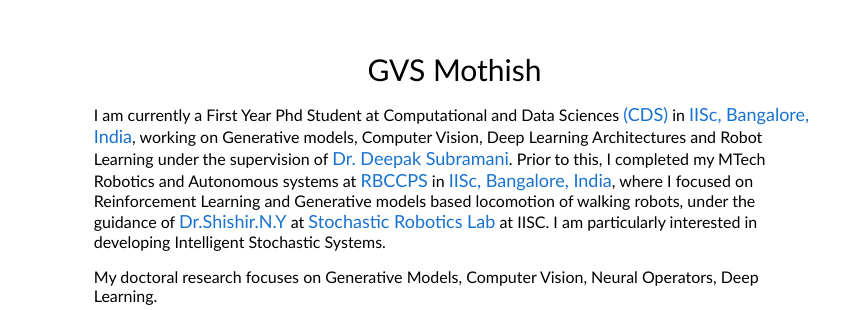
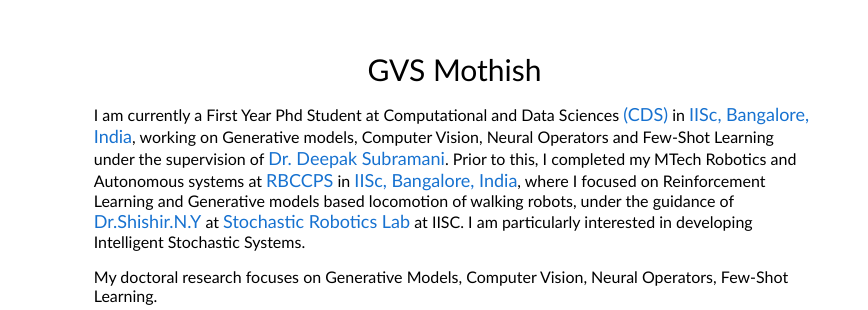
Before and after one commit to gvsmothish/gvsmothish.github.io, a plain HTML site: page index.html in a window 1280 px wide. Shown: the top 310 px of the page, 0-868 px from the left. Drawn offline with Linux system fonts and the light colour scheme.

Commit message:
website_upd_29jun

```diff
--- a/index.html
+++ b/index.html
@@ -20,12 +20,12 @@
               <p style="text-align:center">
                 <name style="font-size: 30px;" >GVS Mothish</name>
               </p>
-              <p style="font-size: 16px;">I am currently a First Year Phd Student at Computational and Data Sciences <a  style="font-size: 18px;" href="https://cds.iisc.ac.in/">(CDS)</a> in <a style="font-size: 18px;" href="https://iisc.ac.in/">IISc, Bangalore, India</a>, working on Generative models, Computer Vision, Deep Learning Architectures and Robot Learning under the supervision of <a  style="font-size: 18px;" href="https://cds.iisc.ac.in/faculty/deepakns/">Dr. Deepak Subramani</a>. Prior to this, I completed my MTech Robotics and Autonomous systems at <a  style="font-size: 18px;" href="https://cps.iisc.ac.in/">RBCCPS</a> in <a style="font-size: 18px;" href="https://iisc.ac.in/">IISc, Bangalore, India</a>, where I focused on  Reinforcement Learning and Generative models based locomotion of walking robots, under the guidance of <a style="font-size: 18px;" href="https://www.shishirny.com/">Dr.Shishir.N.Y</a> at   <a style="font-size: 18px;" href="https://www.stochlab.com/">Stochastic Robotics Lab</a> at IISC.  I am particularly interested in developing Intelligent Stochastic Systems.
+              <p style="font-size: 16px;">I am currently a First Year Phd Student at Computational and Data Sciences <a  style="font-size: 18px;" href="https://cds.iisc.ac.in/">(CDS)</a> in <a style="font-size: 18px;" href="https://iisc.ac.in/">IISc, Bangalore, India</a>, working on Generative models, Computer Vision, Neural Operators and Few-Shot Learning under the supervision of <a  style="font-size: 18px;" href="https://cds.iisc.ac.in/faculty/deepakns/">Dr. Deepak Subramani</a>. Prior to this, I completed my MTech Robotics and Autonomous systems at <a  style="font-size: 18px;" href="https://cps.iisc.ac.in/">RBCCPS</a> in <a style="font-size: 18px;" href="https://iisc.ac.in/">IISc, Bangalore, India</a>, where I focused on  Reinforcement Learning and Generative models based locomotion of walking robots, under the guidance of <a style="font-size: 18px;" href="https://www.shishirny.com/">Dr.Shishir.N.Y</a> at   <a style="font-size: 18px;" href="https://www.stochlab.com/">Stochastic Robotics Lab</a> at IISC.  I am particularly interested in developing Intelligent Stochastic Systems.
               </p>
               <p>
               </p>
               <p style="font-size: 16px;">
-                My doctoral research focuses on Generative Models, Computer Vision, Neural Operators, Deep Learning.
+                My doctoral research focuses on Generative Models, Computer Vision, Neural Operators, Few-Shot Learning.
               </p>
               <p style="text-align:center">
                 <a style="font-size: 15px;" href="mailto:mothishg@iisc.ac.in">Email</a> &nbsp/&nbsp
```
